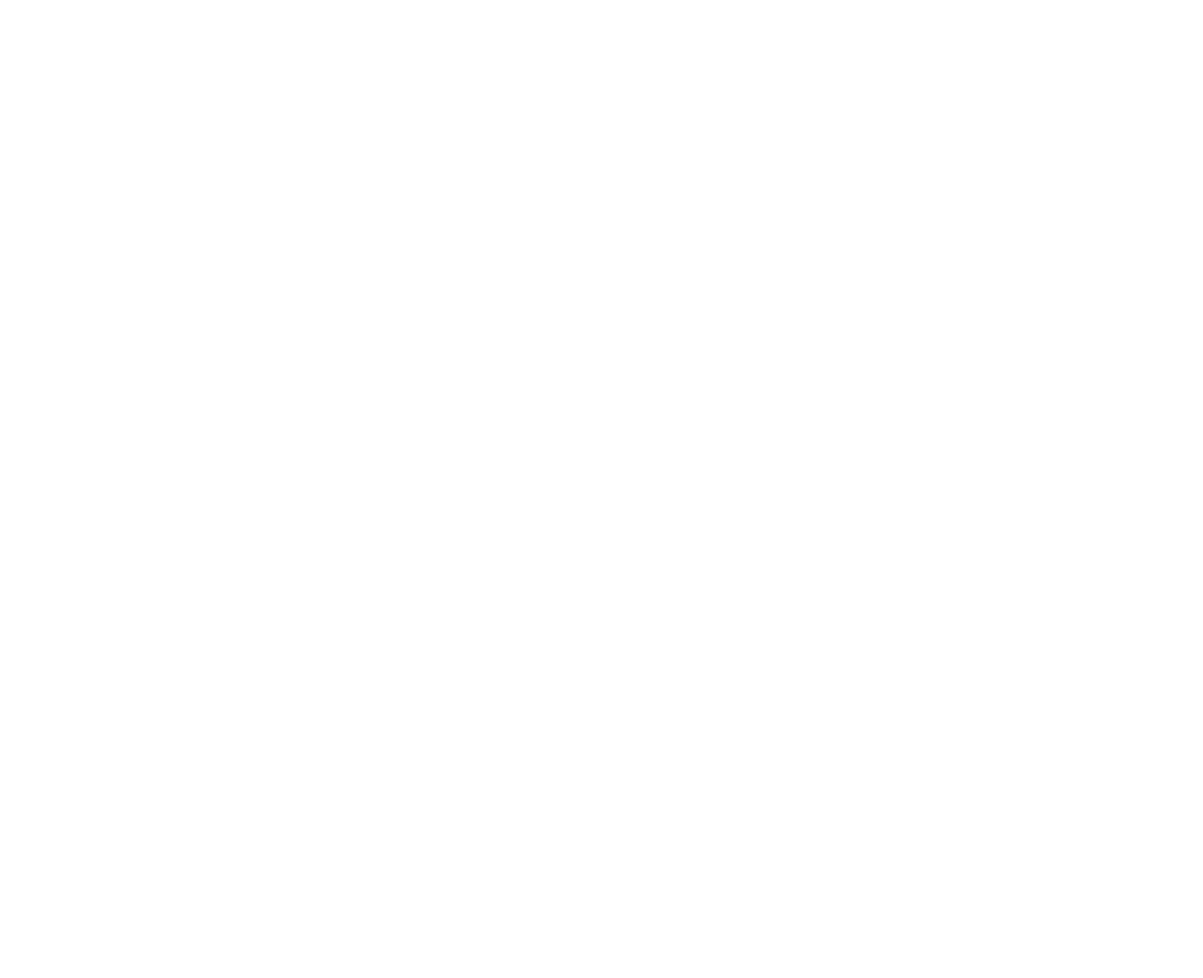
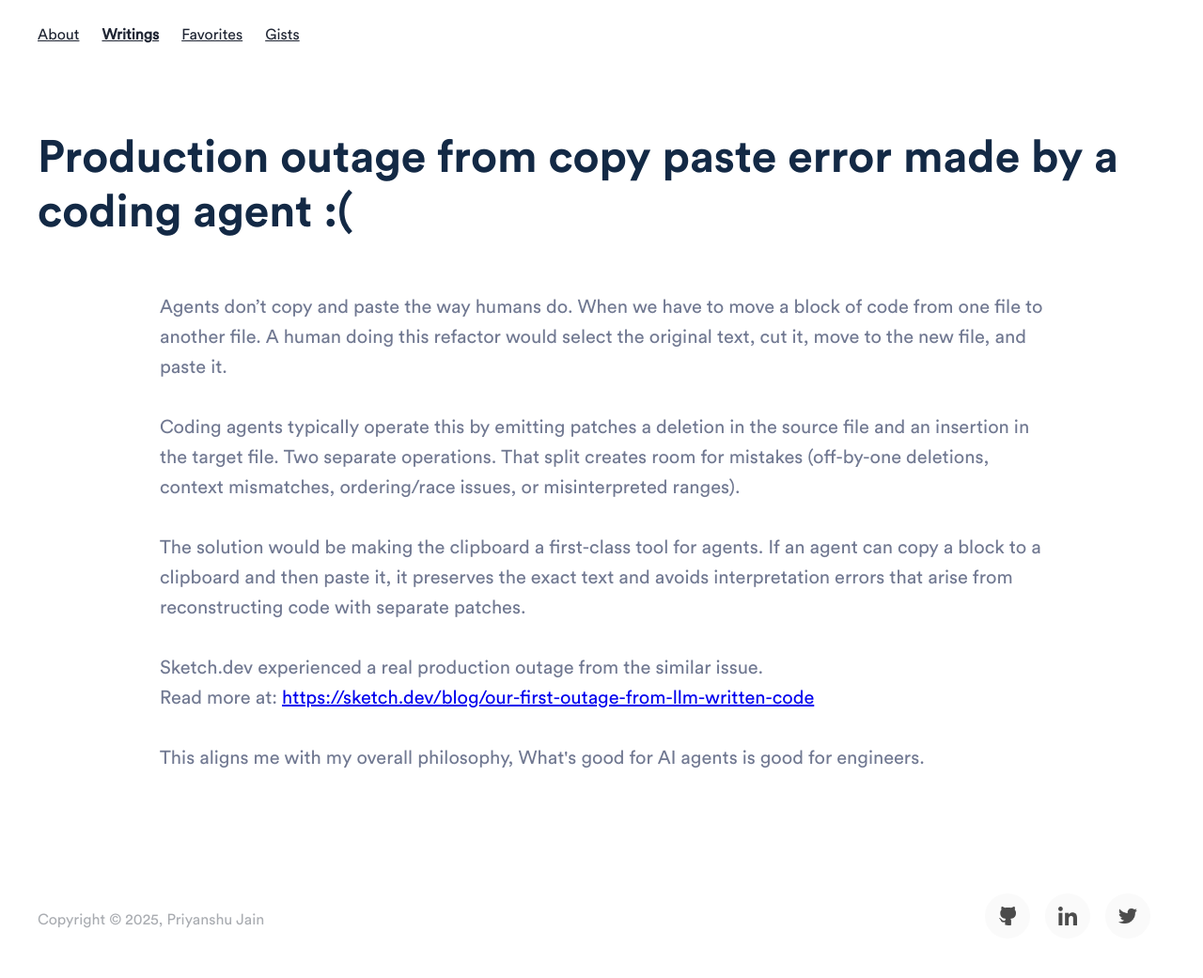
Before and after one commit to priyanshujain/priyanshujain.dev, a Gatsby site: page /writings/production-outage-coding-agent in a window 1280 px wide. Before the commit this address had no page. Shown: the whole page at 94% size. Before the commit the page ends 800 px from the top, so only its background shows below. Built offline with nearby package versions, Linux system fonts and the light colour scheme; Gatsby itself is replaced by a stand-in of ours.

Commit message:
new posts

```diff
--- /dev/null
+++ b/src/pages/writings/production-outage-coding-agent.js
@@ -0,0 +1,67 @@
+import React, { useState } from "react";
+import Layout from "../../components/layout/index";
+import SEO from "../../components/seo";
+import { SectionBox } from "../../components/home";
+import Icon from "../../components/Icon";
+
+const handleScroll = (isModalOpen) => {
+    if (isModalOpen === true) {
+        document.documentElement.style.overflow = "hidden";
+    } else {
+        document.documentElement.style.overflowY = "scroll";
+    }
+};
+
+const Page = (props) => {
+    const [isContactOpen, setContact] = useState(false);
+    const handleContact = () => {
+        handleScroll(!isContactOpen);
+        setContact(!isContactOpen);
+    };
+
+    return (
+        <Layout headerClass="">
+            <SEO
+                title="Production outage from copy paste error made by a coding agent :("
+                description={`A production outage occurred due to a copy-paste error made by a coding agent. This incident highlights the importance of code review and testing in preventing such issues.`}
+            />
+            <div
+                class="main-content"
+                style={{
+                    minHeight: "100vh",
+                }}
+            >
+                <SectionBox
+                    heading="Production outage from copy paste error made by a coding agent :("
+                    headingClass="ma0 pa0 f2 f-headline-ns sig-blue fw-600"
+                    bodyClass="col-12 mw-100 center"
+                    className="pt16"
+                />
+                <div className=" pt0 pb5 pt10-ns pb20-ns">
+                    <div className="mw-l center">
+                        <p className="ma0 pa0 pl5 pr5 mt4 f4 f3-ns sig-grey">
+                            Agents don’t copy and paste the way humans do. When we have to move a block of code from one file to another file. A human doing this refactor would select the original text, cut it, move to the new file, and paste it.
+                            <br />
+                            <br />
+                            Coding agents typically operate this by emitting patches a deletion in the source file and an insertion in the target file. Two separate operations. That split creates room for mistakes (off-by-one deletions, context mismatches, ordering/race issues, or misinterpreted ranges).
+                            <br />
+                            <br />
+                            The solution would be making the clipboard a first-class tool for agents. If an agent can copy a block to a clipboard and then paste it, it preserves the exact text and avoids interpretation errors that arise from reconstructing code with separate patches.
+                            <br />
+                            <br />
+                            Sketch.dev experienced a real production outage from the similar issue.
+                            <br />
+                            Read more at: <a href="https://sketch.dev/blog/our-first-outage-from-llm-written-code" target="_blank" rel="noopener noreferrer">https://sketch.dev/blog/our-first-outage-from-llm-written-code</a>
+                            <br />
+                            <br />
+                            This aligns me with my overall philosophy, What's good for AI agents is good for engineers.
+
+                        </p>
+                    </div>
+                </div>
+            </div>
+        </Layout>
+    );
+};
+
+export default Page;
```
Also changed, not shown: src/pages/writings/index.js (+9 -0 lines).
